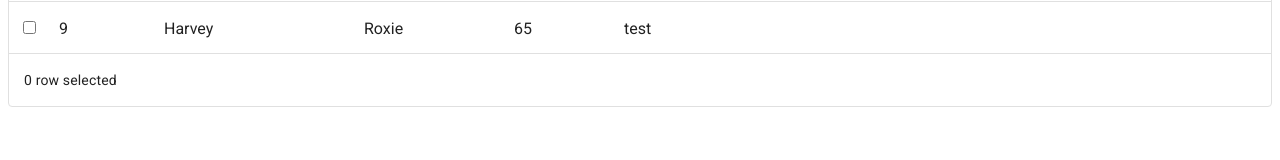
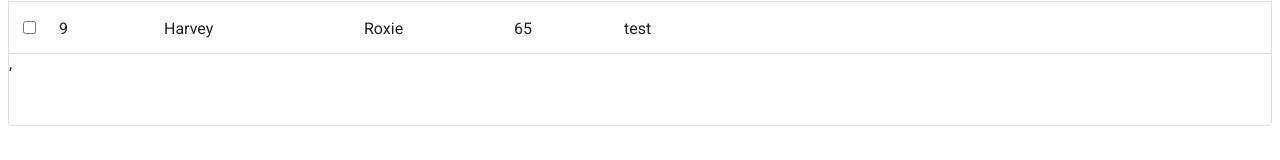
Before and after one commit to nedosika/complex-table, a React (Create React App) app: page / in a window 1280 px wide. Shown: the part 503-663 px from the top of the page. Built offline with nearby package versions, Linux system fonts and the light colour scheme.

Commit message:
remove components props

```diff
--- a/src/components/CheckedTable/CheckedHeader.js
+++ b/src/components/CheckedTable/CheckedHeader.js
@@ -2,10 +2,10 @@ import React from 'react';
 import Header from "../Table/Main/Header/TableHeader";
 import CheckBoxSelection from "./CheckBoxSelection";
 
-const CheckedHeader = ({isShow, toggle, isChecked, ...props}) =>
+const CheckedHeader = ({checkboxSelection, toggle, isChecked, ...props}) =>
     <Header {...props}>
         {
-            isShow &&
+            checkboxSelection &&
                 <CheckBoxSelection
                     isChecked={isChecked}
                     toggle={toggle}
--- a/src/components/CheckedTable/CheckedRow.js
+++ b/src/components/CheckedTable/CheckedRow.js
@@ -1,6 +1,7 @@
 import React from 'react';
 import Row from "../Table/Main/Row/TableRow";
 import CheckBoxSelection from "./CheckBoxSelection";
+import TableCell from "../Table/Main/Cell";
 
 const CheckedRow = ({isChecked, toggle, selectOne, isShow, row, ...props}) =>
         <Row
@@ -10,6 +11,9 @@ const CheckedRow = ({isChecked, toggle, selectOne, isShow, row, ...props}) =>
                 {
                     backgroundColor: 'rgba(25, 118, 210, 0.08)'
                 }
+            }
+            renderItem={(cell) =>
+                <TableCell width={cell.width}>{row[cell.field]}</TableCell>
             }
             onClick={() => selectOne(row)}
         >
--- a/src/components/CheckedTable/useCheckboxSelection.js
+++ b/src/components/CheckedTable/useCheckboxSelection.js
@@ -1,11 +1,11 @@
-import {useState} from "react";
+import React, {useState} from "react";
 
 import CheckedRow from "./CheckedRow";
 import CheckedHeader from "./CheckedHeader";
 import CheckedFooter from "./CheckedFooter";
 
 const useCheckboxSelection = (props) => {
-    const {rows, getRowId, checkboxSelection} = props;
+    const {rows, columns, getRowId, checkboxSelection} = props;
     const [selected, setSelected] = useState([]);
 
     const toggleSelected = (row) =>
@@ -26,32 +26,26 @@ const useCheckboxSelection = (props) => {
         setSelected([getRowId(row)]);
 
     const components = {
-        Row: CheckedRow,
-        Header: CheckedHeader,
+        Row: (props) =>
+            <CheckedRow
+                {...props}
+                toggle={toggleSelected}
+                isChecked={getIsSelected}
+                isShow={checkboxSelection}
+                selectOne={selectOne}
+            />,
+        Header: (props) =>
+            <CheckedHeader
+                {...props}
+                checkboxSelection={checkboxSelection}
+                isChecked={selected.length}
+                toggle={toggleSelectedAll}
+            />,
         Footer: CheckedFooter
-    }
-
-    const componentsProps = {
-        Row: {
-            isShow: checkboxSelection,
-            isChecked: getIsSelected,
-            toggle: toggleSelected,
-            selectOne
-        },
-        Header: {
-            isShow: checkboxSelection,
-            isChecked: selected.length,
-            toggle: toggleSelectedAll,
-        },
-        Footer: {
-            isShow: checkboxSelection,
-            checked: selected
-        }
     }
 
     return {
         components,
-        componentsProps,
         selected,
         toggleSelectedAll,
         toggleSelected,
--- a/src/components/ComplexTable/ComplexTable.js
+++ b/src/components/ComplexTable/ComplexTable.js
@@ -5,13 +5,40 @@ import {compose} from "../../helpers";
 import useSorting from "../SortedTable/useSorting";
 import useCheckboxSelection from "../CheckedTable/useCheckboxSelection";
 import useFiltering from "../FilteredTable";
+import TableColumn from "../Table/Main/Column";
+import Title from "../Table/Main/Column/Title";
+import TableToolbar from "../Table/Toolbar/Toolbar";
+import TableHeader from "../Table/Main/Header";
+import TableFooter from "../Table/Footer";
+import TableRow from "../Table/Main/Row";
+import TableMain from "../Table/Main";
+import TableCell from "../Table/Main/Cell";
+import ColumnTitle from "../Table/Main/Column/Title/Title";
+import TableHeaderMenu from "../Table/Main/MenuButton/MenuButton";
+import TableColumnSeparator from "../Table/Main/Separator/Separator";
+import RowCounter from "../Table/Footer/RowCounter";
 
-const ComplexTable = (props) =>
-    <Table {...compose(
-        useFiltering,
-        useCheckboxSelection,
-        useSorting
-    )(props)}
-    />
+const ComplexTable = (props) => {
+    const {components} = props;
+
+    return (
+        <Table {...compose(useFiltering, useCheckboxSelection, useSorting)({
+            ...props,
+            components: {
+                Toolbar: TableToolbar,
+                Header: TableHeader,
+                Footer: TableFooter,
+                Row: TableRow,
+                Cell: TableCell,
+                Column: TableColumn,
+                Main: TableMain,
+                RowCounter,
+                ...components
+            }
+        })}
+        />
+    )
+}
+
 
 export default ComplexTable;
--- a/src/components/SortedTable/useSorting.js
+++ b/src/components/SortedTable/useSorting.js
@@ -3,11 +3,19 @@ import {compare, getDirection, SORT_DIRECTIONS} from "../../helpers";
 
 import SortTitle from "./SortTitle";
 import TableColumn from "../Table/Main/Column";
+import TableHeader from "../Table/Main/Header";
+import TableMain from "../Table/Main";
+import TableRow from "../Table/Main/Row";
 
 const useSorting = (props) => {
-    const {rows, components} = props;
+    const {rows} = props;
 
-    const {Column} = Object.assign({Column: TableColumn}, components)
+    const {Column, Header, Main} = Object.assign({
+        Column: TableColumn,
+        Header: TableHeader,
+        Main: TableMain,
+        Row: TableRow
+    }, props.components)
 
     const [sort, setSort] = useState({})
 
@@ -17,9 +25,11 @@ const useSorting = (props) => {
             field: sortedField
         }));
 
-    const componentsProps = {
-        Header: {
-            renderItem: ({field, headerName, width, sortable = true}) =>
+    const components = {
+        Header: (props) =>
+            <Header
+                {...props}
+                renderItem={({field, headerName, width, sortable = true}) =>
                     <Column
                         width={width}
                         title={
@@ -31,16 +41,19 @@ const useSorting = (props) => {
                             />
                         }
                     />
-        },
-        Main: {
-            items: sort.direction === SORT_DIRECTIONS.UP
+                }
+            />,
+        Main: (props) =>
+            <Main
+                {...props}
+                items={sort.direction === SORT_DIRECTIONS.UP
                     ? [...rows].sort(compare(sort?.field)).reverse()
-                : [...rows].sort(compare(sort?.field))
-        }
+                    : [...rows].sort(compare(sort?.field))}
+            />
     }
 
     return {
-        componentsProps,
+        components,
         toggle,
     }
 }
--- a/src/components/Table/Main/Column/TableColumn.js
+++ b/src/components/Table/Main/Column/TableColumn.js
@@ -3,7 +3,6 @@ import React from 'react';
 import styles from "./TableColumn.module.scss";
 import Separator from "../Separator";
 import Menu from "../MenuButton";
-import Title from "./Title";
 
 const TableColumn = ({children, width = 50, title, separator = <Separator/>, menu = <Menu/>}) => {
     return (
--- a/src/components/Table/Main/TableMain.js
+++ b/src/components/Table/Main/TableMain.js
@@ -2,9 +2,10 @@ import React from 'react';
 
 import styles from "./TableMain.module.scss";
 
-const TableMain = ({items = [], renderItem, children}) => {
+const TableMain = ({items = [], renderItem, header, children}) => {
     return (
         <div className={styles.root}>
+            {header}
             {children}
             {items.map(renderItem)}
         </div>
--- a/src/components/Table/Table.js
+++ b/src/components/Table/Table.js
@@ -1,54 +1,14 @@
 import React from 'react';
 
-import TableMain from "./Main";
-import TableFooter from "./Footer";
-import TableCell from "./Main/Cell";
-import TableToolbar from "./Toolbar";
-import TableRow from "./Main/Row";
-import TableHeader from "./Main/Header";
-import TableColumn from "./Main/Column";
-import RowCounter from "./Footer/RowCounter";
-import ColumnTitle from "./Main/Column/Title";
+import styles from "./Table.module.scss";
+import Title from "./Main/Column/Title";
 
-import styles from "./Table.module.scss";
-import TableColumnSeparator from "./Main/Separator";
-import TableHeaderMenu from "./Main/MenuButton";
-
-const Table = ({
-   columns = [],
-   rows = [],
-   components,
-   componentsProps
-}) => {
-
-    const {
-        Toolbar,
-        Header,
-        Main,
-        Footer,
-        Row,
-        Cell,
-        Column,
-        Menu,
-        Separator,
-        Title
-    } = Object.assign({
-        Toolbar: TableToolbar,
-        Header: TableHeader,
-        Main: TableMain,
-        Footer: TableFooter,
-        Row: TableRow,
-        Cell: TableCell,
-        Column: TableColumn,
-        Title: ColumnTitle,
-        Menu: TableHeaderMenu,
-        Separator: TableColumnSeparator
-    }, components)
+const Table = ({rows, columns, components: {Toolbar, Main, Footer, Row, Cell, Header, Column, RowCounter}}) => {
 
     return (
         <div className={styles.root}>
             <div className={styles.wrapper}>
-                <Toolbar {...componentsProps?.Toolbar}/>
+                <Toolbar/>
                 <Main
                     items={rows}
                     renderItem={(item) =>
@@ -56,28 +16,23 @@ const Table = ({
                             row={item}
                             items={columns}
                             renderItem={(cell) =>
-                                <Cell width={cell.width} {...componentsProps?.Cell}>{item[cell.field]}</Cell>
+                                <Cell width={cell.width}>{item[cell.field]}</Cell>
                             }
-                            {...componentsProps?.Row}
                         />
                     }
-                    {...componentsProps?.Main}
-                >
+                    header={
                         <Header
-                        items={columns}
                             renderItem={({headerName, width}) =>
                                 <Column
                                     width={width}
-                                title={
-                                    <Title content={headerName} {...componentsProps?.Title}/>
-                                }
-                                {...componentsProps?.Column}
+                                    title={<Title content={headerName}/>}
                                 />
                             }
-                        {...componentsProps?.Header}
+                            items={columns}
                         />
-                </Main>
-                <Footer {...componentsProps?.Footer}>
+                    }
+                />,
+                <Footer>
                     <RowCounter>
                         {rows.length} row{rows.length > 1 && 's'}
                     </RowCounter>
```
Lines whose indentation alone changed are shown as unchanged.
